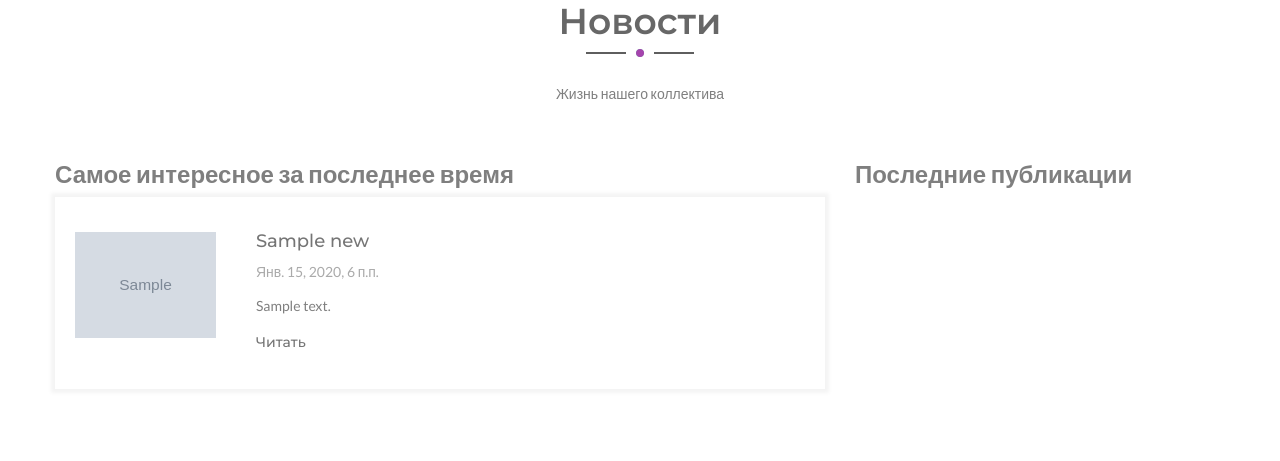
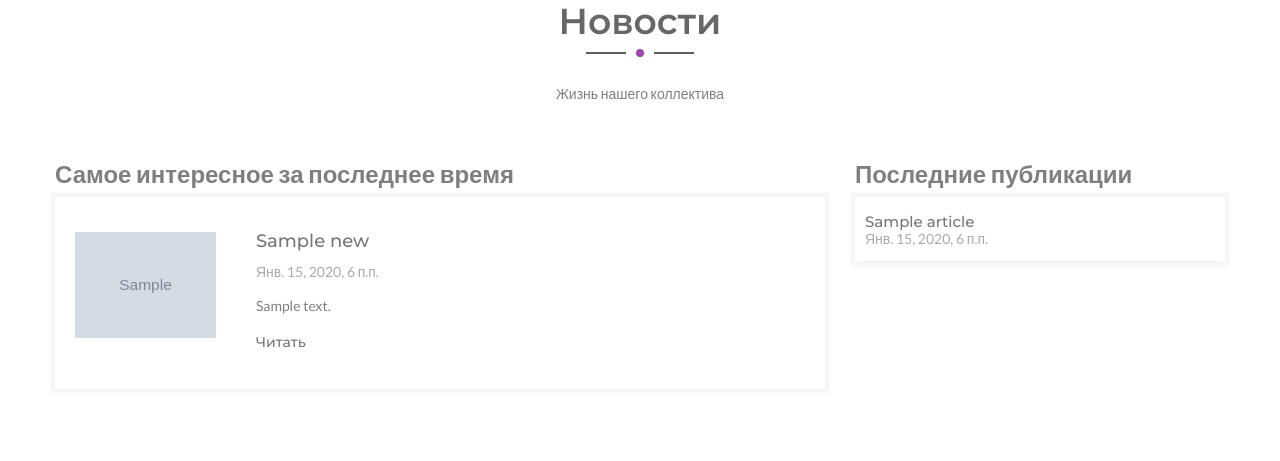
Before and after one commit to bolanebyla/lets_dance_irk, a Django app: page /news in a window 1280 px wide. Shown: the part 194-655 px from the top of the page. Run offline with Django 3.2, Linux system fonts and the light colour scheme; tables that the repository leaves empty hold one stand-in row (values such as "Sample post"); grey boxes marked "Sample" are stand-in pictures; some libraries are stand-ins or nearby versions.

Commit message:
Боковое меню с последними публикациями

```diff
--- a/pages/views.py
+++ b/pages/views.py
@@ -124,7 +124,7 @@ def news(request):
         # If page is out of range deliver last page of results
         news_list = paginator.page(paginator.num_pages)
 
-    last_articles = Articles.objects.filter(status='published')[:2]
+    last_articles = Articles.objects.filter(status='published')[:10]
     data = {
         'news': news_list,
         'page': page,
--- a/static/style.css
+++ b/static/style.css
@@ -12,6 +12,7 @@
     8. Одна новость
     9. Одна статья
     10. Pagination
+    11. Список с боку (side-list)
 
 #5FC7AE
 -----------------------------------------------------------------------------------*/
@@ -447,3 +448,29 @@ ul.pagination li a.active {
 }
 
 ul.pagination li a:hover:not(.active) {background-color: #ddd;}
+/*----------------------------------------*/
+/*  11. Список с боку (side-list)
+/*----------------------------------------*/
+.side-list{
+  box-shadow: 0 0 4px 4px #f4f4f4;
+}
+.side-list ul{
+  margin: 10px;
+}
+.side-list li{
+  border-bottom: 1px solid #eaeeef;
+  padding: 15px 0;
+}
+.side-list a{
+  font-family: "Montserrat", sans-serif;
+  font-size: 15px;
+  color: #757575;
+  font-weight: 500;
+  margin-bottom: 12px;
+}
+.side-list h6{
+  font-family: "Lato", sans-serif;
+  font-size: 14px;
+  color: #aaaaaa;
+  font-weight: 400;
+}
--- a/templates/pages/news.html
+++ b/templates/pages/news.html
@@ -51,22 +51,21 @@
                 <div class="hidden-sm hidden-xs">
                     <h3>Последние публикации</h3>
                     <div class="mt-10"></div>
-                    <!-- {% for post in posts %}
+                    <div class="side-list">
+                        <ul class=" list-group mt-10">
+                            {% for post in posts %}
+                            <li>
+                                <a href="/articles/item/{{post.slug}}">{{ post.title }}</a>
 
-                    <div class="articles-content">
-                        <div class="single-blog">
-                            <div class="blog-content">
-
-                                <h3>{{ post.title }}</h3>
                                 <h6>{{ post.updated }} </h6>
-                                <a href="/articles/item/{{post.slug}}">Читать</a>
-                            </div>
-                        </div>
+                            </li>
+                            {% endfor %}
+                        </ul>
                     </div>
-                    {% endfor %} -->
                 </div>
             </div>
         </div>
+    </div>
 
 
 
@@ -74,7 +73,7 @@
 
 
 
-        <!-- <div class="row">
+    <!-- <div class="row">
             <div class="col-lg-8 col-lg-offset-2 col-md-8 col-md-offset-2 col-xs-12">
                 <div class="section-title text-center">
                     <h2>Новости</h2>
@@ -172,9 +171,9 @@
                 </div>
             </div>
         </div> -->
-        <!-- pagination Start -->
-        {% include "pages/pagination.html" with page=posts %}
-        <!-- pagination End -->
+    <!-- pagination Start -->
+    {% include "pages/pagination.html" with page=posts %}
+    <!-- pagination End -->
     </div>
 </section>
 <!-- Новости (Blog) End -->
```
